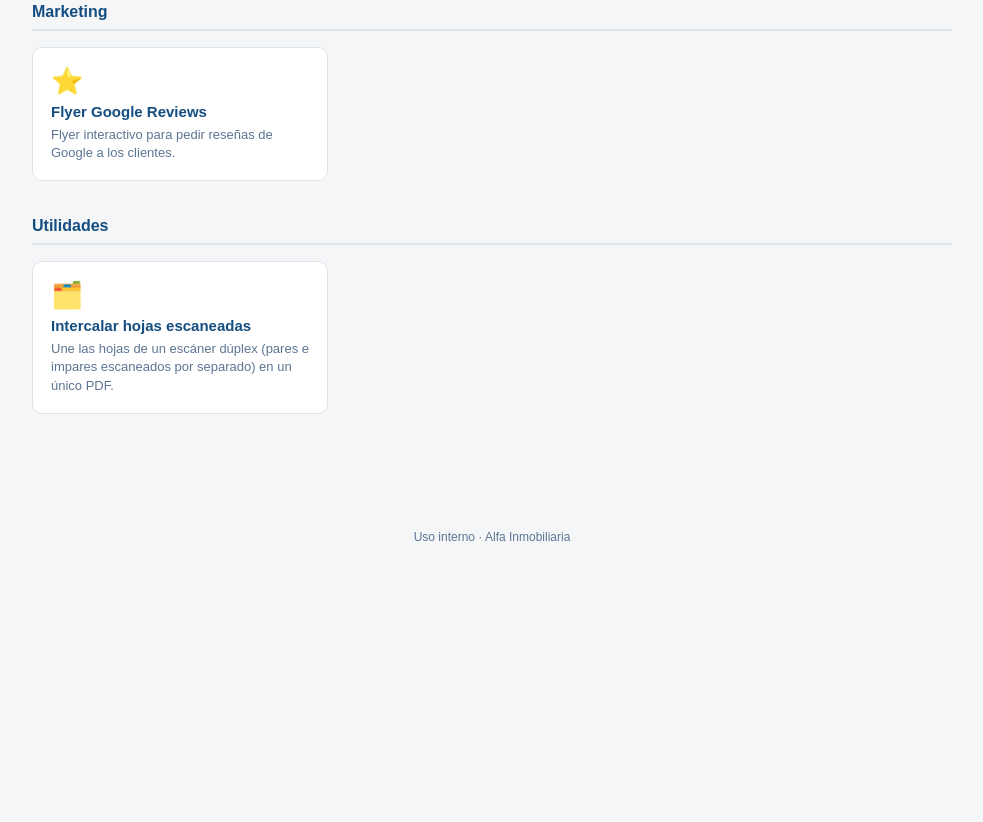
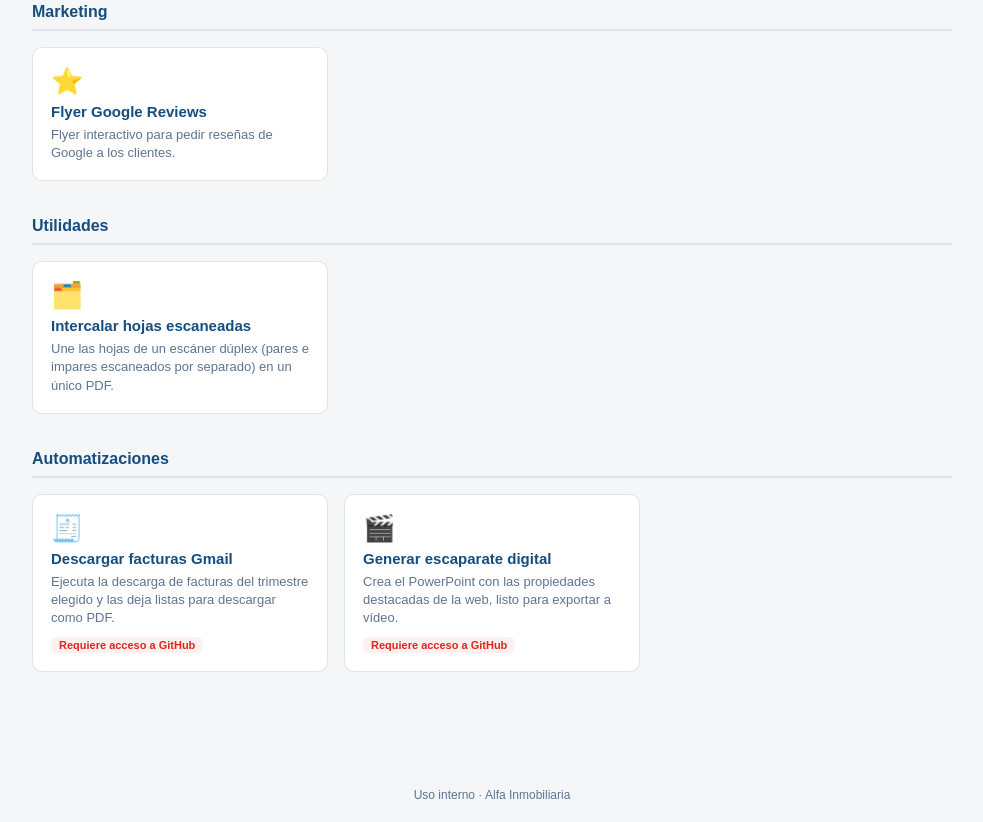
Before and after one commit to FALWHITE/alfa-portal, a plain HTML site: page index.html in a window 1280 px wide. Shown: the part 569-1391 px from the top of the page, without its empty margins (148-1131 px from the left). Before the commit the page ends 1133 px from the top, so only its background shows below. Drawn offline with Linux system fonts and the light colour scheme.

Commit message:
Add Automatizaciones section linking to GitHub Actions
Co-Authored-By: Claude Sonnet 5 <noreply@anthropic.com>

```diff
--- a/index.html
+++ b/index.html
@@ -91,6 +91,17 @@
     color:var(--muted);
     line-height:1.4;
   }
+  .badge{
+    display:inline-block;
+    font-size:11px;
+    font-weight:bold;
+    color:var(--orange);
+    background:var(--orange-bg);
+    border-radius:6px;
+    padding:2px 8px;
+    margin-top:4px;
+    align-self:flex-start;
+  }
   footer{
     text-align:center;
     font-size:12px;
@@ -153,6 +164,24 @@
       </a>
     </div>
   </section>
+
+  <section>
+    <h2>Automatizaciones</h2>
+    <div class="grid">
+      <a class="card" href="https://github.com/FALWHITE/Hermes/actions/workflows/facturas.yml" target="_blank" rel="noopener">
+        <span class="icon">🧾</span>
+        <h3>Descargar facturas Gmail</h3>
+        <p>Ejecuta la descarga de facturas del trimestre elegido y las deja listas para descargar como PDF.</p>
+        <span class="badge">Requiere acceso a GitHub</span>
+      </a>
+      <a class="card" href="https://github.com/FALWHITE/Hermes/actions/workflows/escaparate-digital.yml" target="_blank" rel="noopener">
+        <span class="icon">🎬</span>
+        <h3>Generar escaparate digital</h3>
+        <p>Crea el PowerPoint con las propiedades destacadas de la web, listo para exportar a vídeo.</p>
+        <span class="badge">Requiere acceso a GitHub</span>
+      </a>
+    </div>
+  </section>
 </main>
 <footer>
   Uso interno · Alfa Inmobiliaria
```
